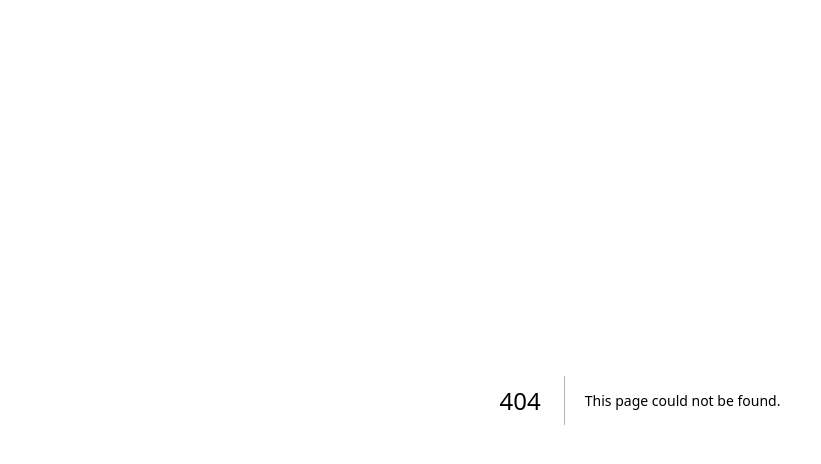
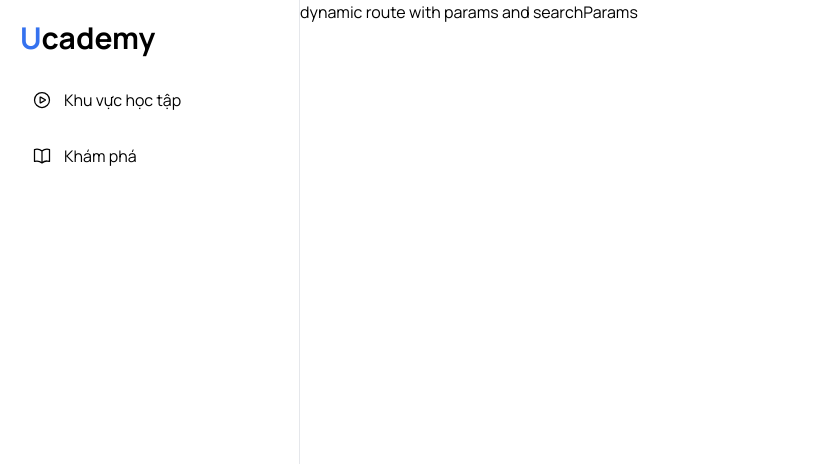
Before and after one commit to LeeHungQNG/E-Learning, a Next.js app: page /1/1/1/account in a window 1280 px wide. Before the commit this address had no page. Shown: the top 464 px of the page, without its empty margins (0-821 px from the left). Built offline with nearby package versions, Linux system fonts and the light colour scheme.

Commit message:
params and searchParams

```diff
--- /dev/null
+++ b/src/app/(dashboard)/[item]/[content]/[user]/account/page.tsx
@@ -0,0 +1,8 @@
+const page = ({ params, searchParams }: { params: any; searchParams: any }) => {
+  console.log('🚀 ~ page ~ params:', params);
+  console.log('🚀 ~ page ~ searchParams:', searchParams);
+  // html-css/background/leehung/account?name=hung
+  //
+  return <div>dynamic route with params and searchParams</div>;
+};
+export default page;
```
Also changed, not shown: src/app/course/lesson/page.tsx (renamed from src/app/[course]/lesson/page.tsx).
